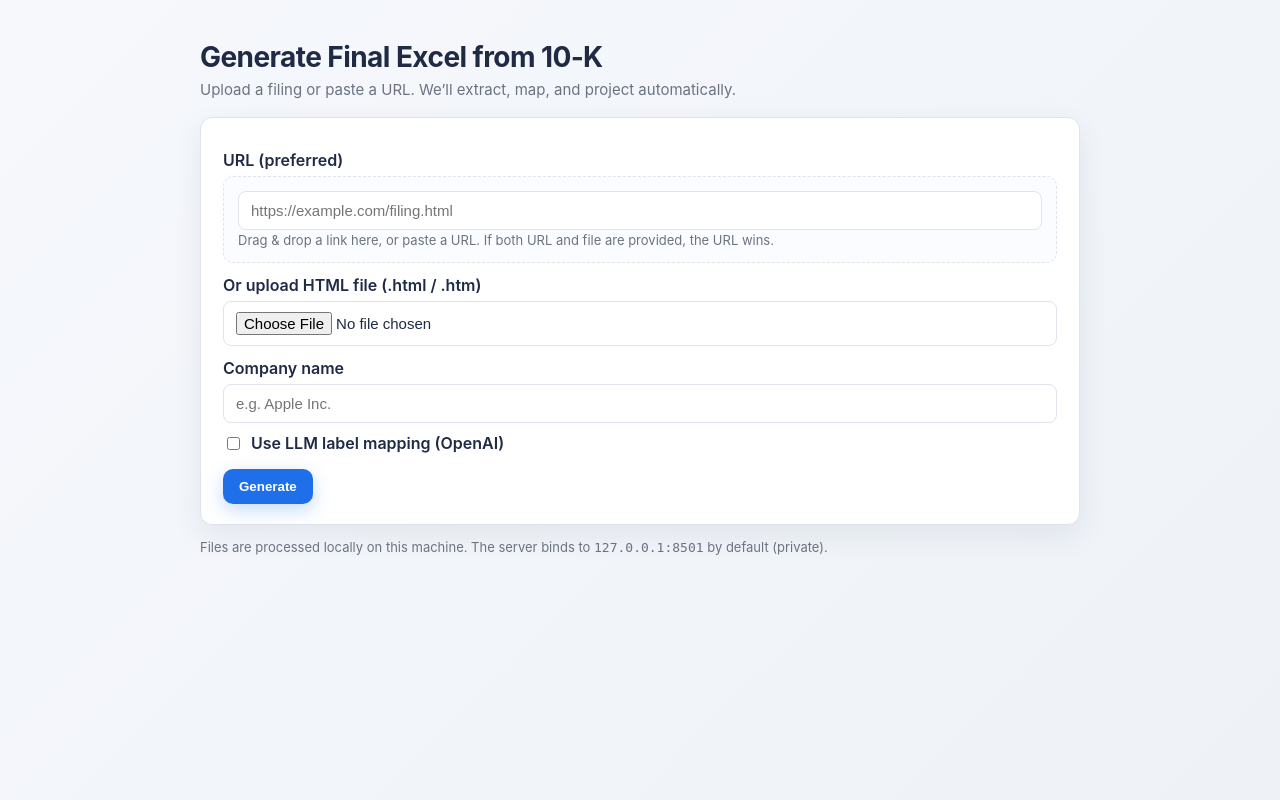
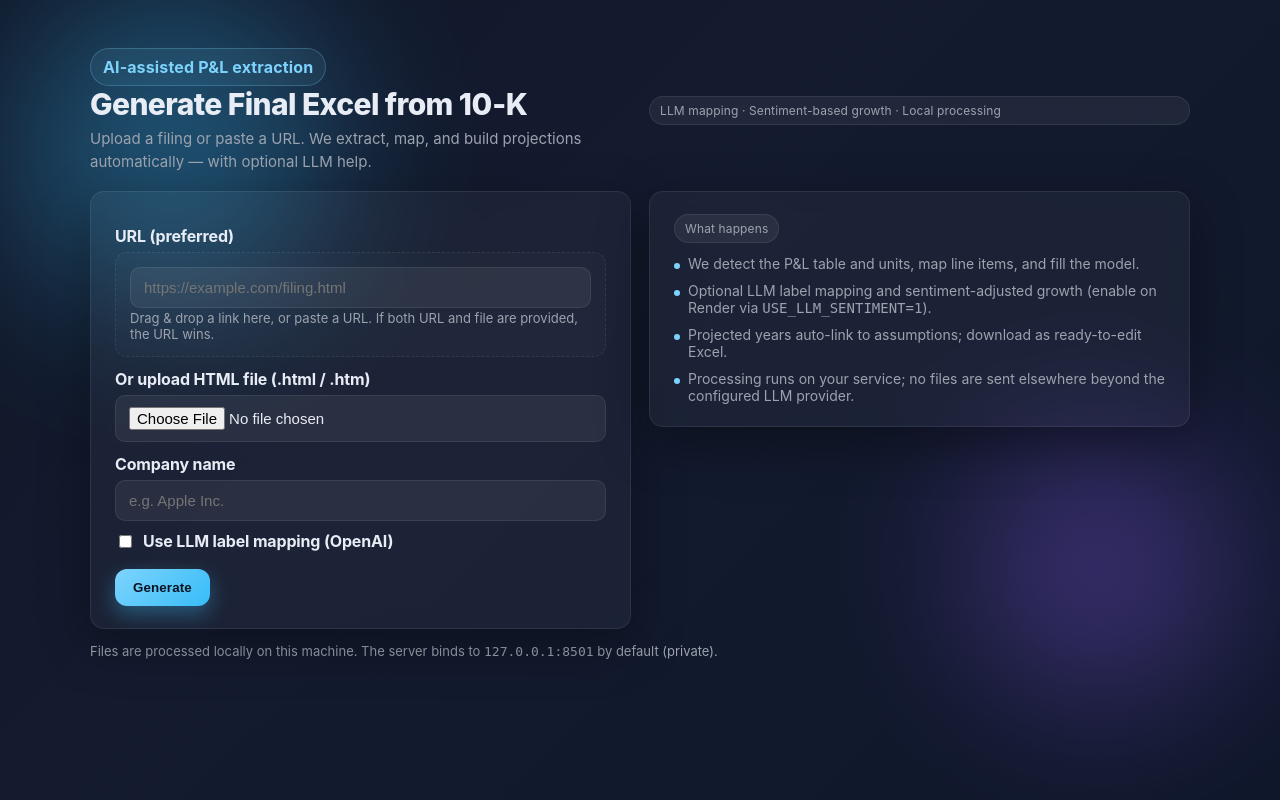
Before and after one commit to baptjl/final_project, a Flask app: page / in a window 1280 px wide. Run offline with Flask 3, Linux system fonts and the light colour scheme.

Commit message:
Restyle landing page with modern gradient UI

```diff
--- a/web_app/templates/index.html
+++ b/web_app/templates/index.html
@@ -5,15 +5,16 @@
   <title>Generate Financial Model</title>
   <style>
     :root {
-      --bg: linear-gradient(135deg, #f6f8fc 0%, #eef2f7 100%);
-      --card: #ffffff;
-      --border: #dfe3eb;
-      --accent: #1f6feb;
-      --accent-2: #0f3d91;
-      --text: #1f2a44;
-      --muted: #6b7280;
-      --shadow: 0 10px 30px rgba(31, 47, 79, 0.08);
-      --radius: 12px;
+      --bg: linear-gradient(135deg, #101728 0%, #141b2f 40%, #0f172a 100%);
+      --card: rgba(255,255,255,0.04);
+      --panel: rgba(255,255,255,0.06);
+      --border: rgba(255,255,255,0.08);
+      --accent: #7dd3fc;
+      --accent-2: #38bdf8;
+      --text: #e8ecf5;
+      --muted: #9ca3af;
+      --shadow: 0 16px 50px rgba(0,0,0,0.35);
+      --radius: 14px;
     }
     * { box-sizing: border-box; }
     body {
@@ -25,78 +26,119 @@
       display: flex;
       align-items: flex-start;
       justify-content: center;
-      padding: 40px 16px;
+      padding: 48px 16px;
     }
     .wrap {
       width: 100%;
-      max-width: 880px;
+      max-width: 1100px;
+      position: relative;
+      isolation: isolate;
     }
+    .orb {
+      position: absolute;
+      border-radius: 999px;
+      filter: blur(80px);
+      opacity: 0.35;
+      z-index: -1;
+    }
+    .orb.one { width: 320px; height: 320px; background: #38bdf8; top: -60px; left: -80px; }
+    .orb.two { width: 260px; height: 260px; background: #8b5cf6; bottom: -40px; right: -40px; }
     header {
+      display: grid;
+      grid-template-columns: repeat(auto-fit, minmax(240px, 1fr));
+      gap: 18px;
       margin-bottom: 18px;
+      align-items: center;
     }
     h1 {
-      margin: 0 0 6px;
-      font-size: 28px;
-      font-weight: 700;
+      margin: 0;
+      font-size: 30px;
+      font-weight: 800;
       letter-spacing: -0.02em;
     }
     .subtitle {
-      margin: 0;
+      margin: 6px 0 0;
       color: var(--muted);
       font-size: 15px;
+      line-height: 1.5;
+    }
+    .badge {
+      display: inline-flex;
+      align-items: center;
+      gap: 8px;
+      padding: 8px 12px;
+      border-radius: 999px;
+      background: rgba(125, 211, 252, 0.08);
+      color: var(--accent);
+      font-weight: 700;
+      letter-spacing: 0.01em;
+      border: 1px solid rgba(125, 211, 252, 0.25);
+      width: fit-content;
     }
     .card {
       background: var(--card);
       border: 1px solid var(--border);
       border-radius: var(--radius);
-      padding: 20px 22px;
+      padding: 22px 24px;
       box-shadow: var(--shadow);
+      backdrop-filter: blur(8px);
+    }
+    .grid {
+      display: grid;
+      grid-template-columns: repeat(auto-fit, minmax(320px, 1fr));
+      gap: 18px;
+      align-items: start;
     }
     label {
       display: block;
-      font-weight: 600;
+      font-weight: 700;
       margin: 12px 0 6px;
+      letter-spacing: -0.01em;
     }
     .hint { color: var(--muted); font-size: 13px; margin-top: 2px; }
     .input, input[type="text"], input[type="file"] {
       width: 100%;
-      padding: 10px 12px;
+      padding: 11px 13px;
       border: 1px solid var(--border);
-      border-radius: 8px;
+      border-radius: 10px;
       font-size: 15px;
-      transition: border-color 0.2s ease, box-shadow 0.2s ease;
+      background: var(--panel);
+      color: var(--text);
+      transition: border-color 0.2s ease, box-shadow 0.2s ease, transform 0.05s ease;
     }
     .input:focus, input[type="text"]:focus, input[type="file"]:focus {
       outline: none;
       border-color: var(--accent);
-      box-shadow: 0 0 0 3px rgba(31, 111, 235, 0.12);
+      box-shadow: 0 0 0 3px rgba(56, 189, 248, 0.2);
+      transform: translateY(-1px);
     }
     #dropZone {
       border: 1px dashed var(--border);
       padding: 14px;
-      border-radius: 10px;
-      background: #fbfcff;
-      transition: background 0.2s ease;
+      border-radius: 12px;
+      background: rgba(255,255,255,0.02);
+      transition: background 0.2s ease, border-color 0.2s ease;
     }
     .actions {
-      margin-top: 16px;
+      margin-top: 18px;
       display: flex;
       align-items: center;
       gap: 12px;
       flex-wrap: wrap;
     }
     button {
-      background: var(--accent);
-      color: white;
-      padding: 10px 16px;
+      background: linear-gradient(135deg, var(--accent) 0%, var(--accent-2) 100%);
+      color: #0b1220;
+      padding: 11px 18px;
       border: none;
-      border-radius: 10px;
-      font-weight: 700;
+      border-radius: 12px;
+      font-weight: 800;
+      letter-spacing: 0.01em;
       cursor: pointer;
-      box-shadow: 0 6px 18px rgba(31, 111, 235, 0.25);
-      transition: background 0.2s ease, transform 0.1s ease, box-shadow 0.2s ease;
+      box-shadow: 0 8px 20px rgba(56, 189, 248, 0.35);
+      transition: transform 0.1s ease, box-shadow 0.2s ease;
     }
-    button:hover { background: var(--accent-2); box-shadow: 0 8px 20px rgba(31, 111, 235, 0.35); }
+    button:hover { box-shadow: 0 10px 24px rgba(56, 189, 248, 0.45); }
     button:active { transform: translateY(1px); }
     .checkbox {
       display: flex;
@@ -104,21 +146,64 @@
       gap: 8px;
       font-weight: 600;
       margin-top: 10px;
+      color: var(--text);
+    }
+    .pill {
+      display: inline-flex;
+      align-items: center;
+      gap: 6px;
+      padding: 6px 10px;
+      border-radius: 999px;
+      border: 1px solid var(--border);
+      background: var(--panel);
+      font-size: 12px;
+      color: var(--muted);
+      letter-spacing: 0.01em;
     }
     .footer {
       margin-top: 14px;
       color: var(--muted);
       font-size: 13px;
     }
+    .list {
+      display: grid;
+      gap: 10px;
+      padding: 0;
+      margin: 12px 0 0;
+      list-style: none;
+    }
+    .list li {
+      display: flex;
+      gap: 8px;
+      align-items: baseline;
+      color: var(--muted);
+      font-size: 14px;
+    }
+    .dot {
+      width: 6px;
+      height: 6px;
+      border-radius: 50%;
+      background: var(--accent);
+      flex-shrink: 0;
+      margin-top: 6px;
+    }
   </style>
 </head>
 <body>
   <div class="wrap">
+    <div class="orb one"></div>
+    <div class="orb two"></div>
+
     <header>
+      <div>
+        <div class="badge">AI‑assisted P&L extraction</div>
         <h1>Generate Final Excel from 10‑K</h1>
-      <p class="subtitle">Upload a filing or paste a URL. We’ll extract, map, and project automatically.</p>
+        <p class="subtitle">Upload a filing or paste a URL. We extract, map, and build projections automatically — with optional LLM help.</p>
+      </div>
+      <div class="pill">LLM mapping · Sentiment-based growth · Local processing</div>
     </header>
 
+    <div class="grid">
       <div class="card">
         <form method="post" enctype="multipart/form-data" id="mainForm">
           <label for="urlInput">URL (preferred)</label>
@@ -128,7 +213,7 @@
           </div>
 
           <label for="fileInput">Or upload HTML file (.html / .htm)</label>
-        <input type="file" id="fileInput" name="file" accept=".html,.htm" />
+          <input class="input" type="file" id="fileInput" name="file" accept=".html,.htm" />
 
           <label for="company">Company name</label>
           <input class="input" type="text" name="company" id="company" autocomplete="organization" placeholder="e.g. Apple Inc." required />
@@ -145,6 +230,17 @@
         </form>
       </div>
 
+      <div class="card">
+        <div class="pill">What happens</div>
+        <ul class="list">
+          <li><span class="dot"></span><span>We detect the P&L table and units, map line items, and fill the model.</span></li>
+          <li><span class="dot"></span><span>Optional LLM label mapping and sentiment-adjusted growth (enable on Render via <code>USE_LLM_SENTIMENT=1</code>).</span></li>
+          <li><span class="dot"></span><span>Projected years auto-link to assumptions; download as ready-to-edit Excel.</span></li>
+          <li><span class="dot"></span><span>Processing runs on your service; no files are sent elsewhere beyond the configured LLM provider.</span></li>
+        </ul>
+      </div>
+    </div>
+
     <div class="footer">
       Files are processed locally on this machine. The server binds to <code>127.0.0.1:8501</code> by default (private).
     </div>
@@ -157,12 +253,12 @@
       const form = document.getElementById('mainForm');
       const submitBtn = form.querySelector('button[type="submit"]');
 
-      drop.addEventListener('dragover', (e) => { e.preventDefault(); drop.style.background = '#f3f6ff'; });
-      drop.addEventListener('dragleave', (e) => { drop.style.background = '#fbfcff'; });
+      drop.addEventListener('dragover', (e) => { e.preventDefault(); drop.style.background = 'rgba(125, 211, 252, 0.08)'; });
+      drop.addEventListener('dragleave', (e) => { drop.style.background = 'rgba(255,255,255,0.02)'; });
 
       drop.addEventListener('drop', (e) => {
         e.preventDefault();
-        drop.style.background = '#fbfcff';
+        drop.style.background = 'rgba(255,255,255,0.02)';
         const items = e.dataTransfer.items;
         if(items){
           for(let i=0;i<items.length;i++){
```
Lines whose indentation alone changed are shown as unchanged.
